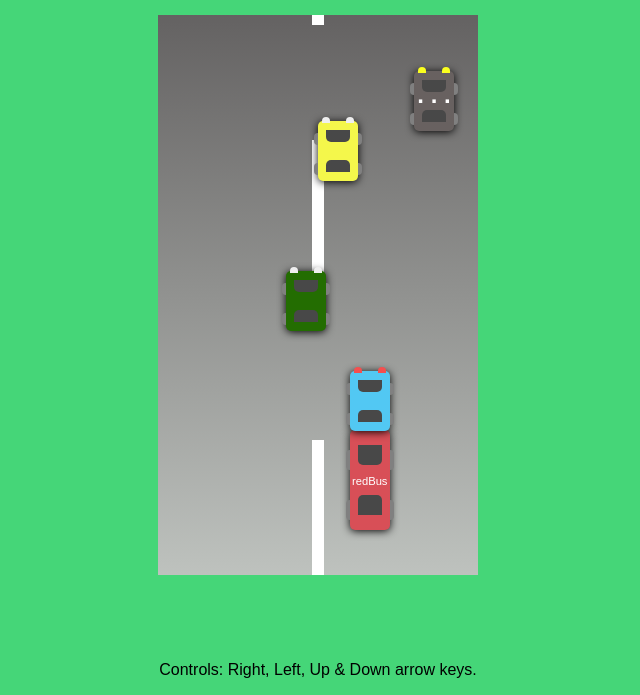
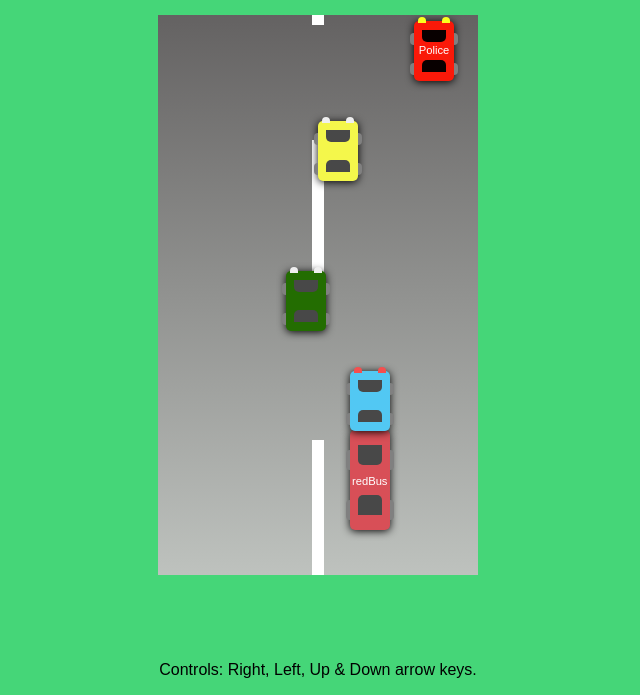
Before and after one commit to pratswinz/redBusVector, a website: page public/index.html in a window 1280 px wide. Shown: the part 105-800 px from the top of the page, without its empty margins (322-962 px from the left). Drawn offline with Linux system fonts and the light colour scheme.

Commit message:
css till now changes done

```diff
--- a/public/index.html
+++ b/public/index.html
@@ -4,7 +4,7 @@
 
 <head>
     <meta charset="UTF-8">
-    <title>Traffic racer</title>
+    <title>redBus Vector</title>
     <link href="style.css" rel="stylesheet" /> </head>
 
 <body>
@@ -61,7 +61,7 @@
             <div class="b_tyre_r"></div>
         </div>
         <div id="car_4" class="car">
-            <div class="redBusTxtPolice">. . .</div>
+            <div class="redBusTxtPolice">Police</div>
             <div class="f_glass"></div>
             <div class="b_glass"></div>
             <div class="f_light_l"></div>
--- a/public/style.css
+++ b/public/style.css
@@ -177,14 +177,17 @@ body {
 }
 
 #car_4{
-    top: -400px;
+    top: -450px;
     left: 80%;
-    animation: blinkingCar 1s infinite;
-    background-color: #0f0f0f;
+    background-color: #fa1909;
 }
 
 #car_4 .f_light_l,#car_4 .f_light_r{
     animation: blinkingCarLight4 .5s infinite;
+}
+
+#car_4 .f_glass,#car_4 .b_glass{
+    background-color: #080000;
 }
 
 @keyframes blinkingCarLight4 {
@@ -193,18 +196,6 @@ body {
     }
     100%{
       background-color: #fffefe;
-    }
-  }
-
-@keyframes blinkingCar {
-    0%{
-      background-color: #686160;
-    }
-    50%{
-      background-color: rgb(161, 150, 150);
-    }
-    100%{
-      background-color: #fa1909;
     }
   }
 
@@ -256,9 +247,8 @@ body {
 .redBusTxtPolice{
     position: relative;
     animation: blinkingText .5s infinite;
-    font-weight: 800;
-    font-size: 1.5em;
-    top: 17%;
+    font-size: .7em;
+    top: 38%;
     text-align: center;
 }
 @keyframes blinkingText{
```
